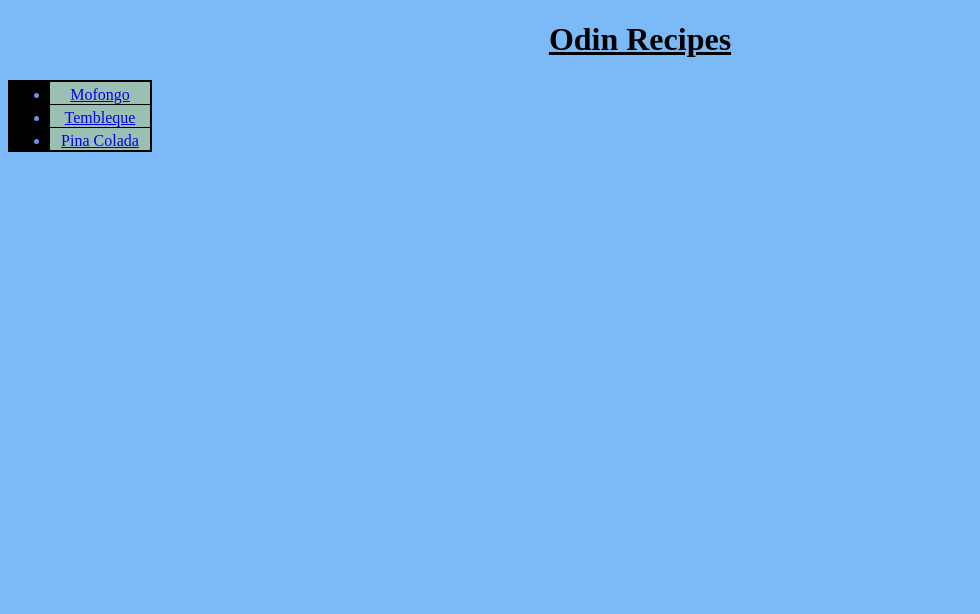
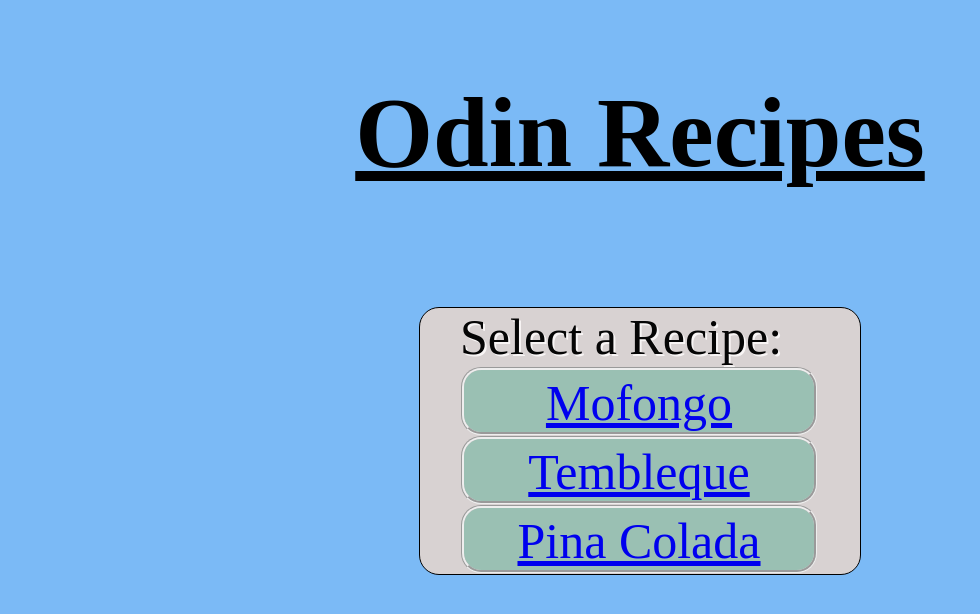
Before and after one commit to Anthony-Mendoza-Reitor/odin-recipes-ToP, a plain HTML site: page index.html in a window 1280 px wide. Shown: the whole page, without its empty margins (0-980 px from the left). Drawn offline with Linux system fonts and the light colour scheme; files that its build step writes are made by us from their sources; files whose address does not match are found by name.

Commit message:
Style sheet linked & minor style changes

```diff
--- a/index.html
+++ b/index.html
@@ -5,10 +5,11 @@
     <meta charset="UTF-8">
     <meta name="viewport" content="width=device-width, initial-scale=1.0">
     <title>Odin-recipes</title>
+    <link rel="stylesheet" href="style.css">
 </head>
 <body>
     <h1>Odin Recipes</h1>
-    <ul>
+    <ul> Select a Recipe:
         <li><a href="/home/anthoxx2001/repos/odin-recipes/recipes/mofongo.html">Mofongo</a></li>
         <li><a href="/home/anthoxx2001/repos/odin-recipes/recipes/Tembleque.html">Tembleque</a></li>
         <li><a href="/home/anthoxx2001/repos/odin-recipes/recipes/pina-colada.html">Pina Colada</a></li>
--- a/style.css
+++ b/style.css
@@ -1,16 +1,28 @@
 html{
     background-color: rgba(15, 131, 240, 0.548);
 }
+body{
+    display: flex;
+    flex-direction: column;
+    align-items: center;
+    font-size: 50px;
+}
 ul{
-    background-color: black;
-    width: 102px;
-    color: rgb(111, 143, 231);
+    border-radius: 20px;
+    background-color: rgb(216, 210, 210);
+    width: 400px;
+    color: rgb(5, 5, 5);
+    text-shadow:rgb(248, 245, 245) 2px 2px;
     border: 1px black;
     border-style: solid;
 }
 li {
-    width: 100px;
+    border-style: groove;
+    border-radius: 20px;
+    list-style-type: none;
+    width: 350px;
     text-align: center;
+    text-shadow: none;
     background-color: rgb(154, 192, 179);
     padding-top: 4px;
     margin: 1px;
```
